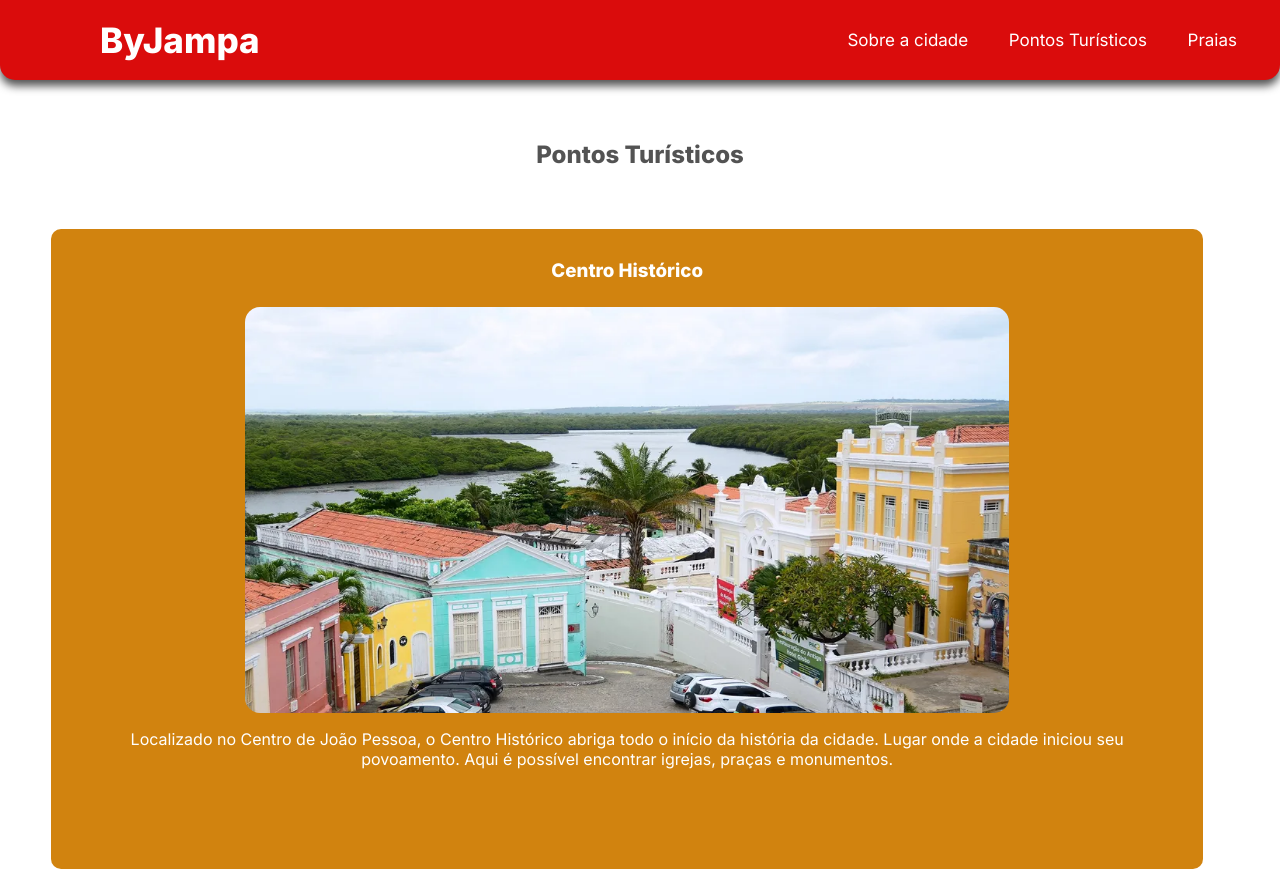
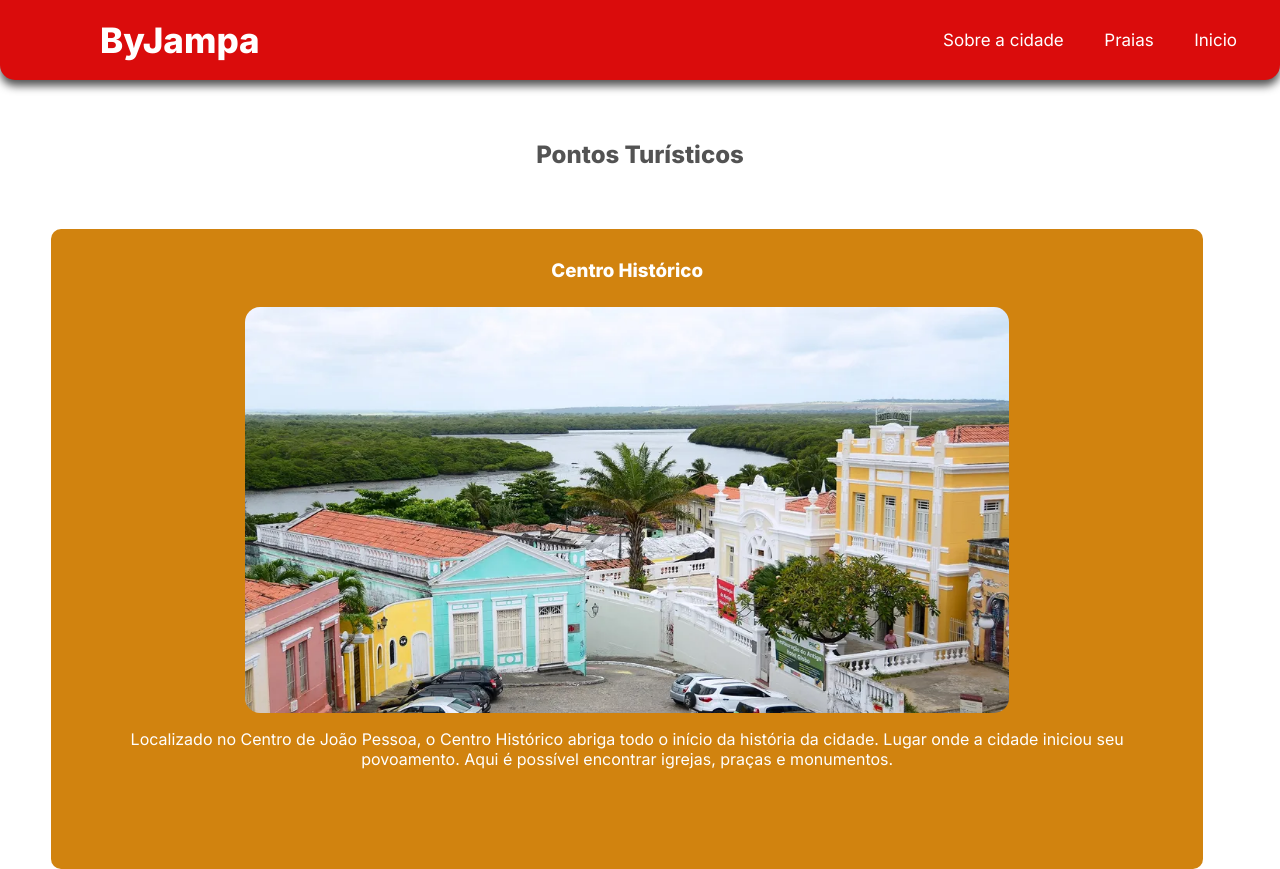
Before and after one commit to ArtthSilva/ByJampa, a plain HTML site: page turismo.html in a window 1280 px wide. Shown: the top 869 px of the page. Drawn offline with Linux system fonts and the light colour scheme.

Commit message:
update navbar

```diff
--- a/turismo.html
+++ b/turismo.html
@@ -27,10 +27,10 @@
                 <a href="history.html">Sobre a cidade</a>
             </li>
             <li>
-                <a href="turismo.html">Pontos Turísticos</a>
+                <a href="praias.html">Praias</a>
             </li>
             <li>
-                <a href="praias.html">Praias</a>
+                <a href="index.html">Inicio</a>
             </li>
         </ul>
     </nav>
```
Also changed, not shown: history.html (+4 -3 lines), praias.html (+1 -1 lines).
